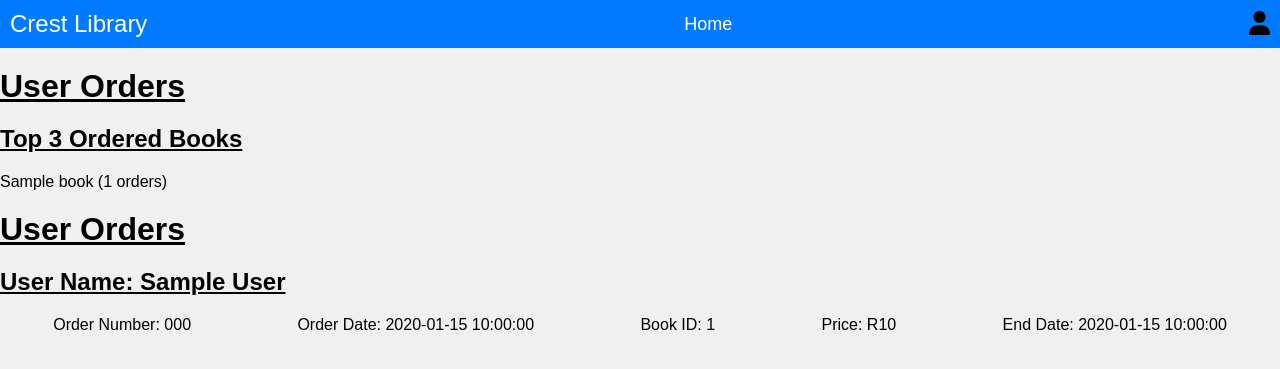
After one commit to Robofish996/CHALLENGE-LIBRARYMANAGEMENTSYSTEM, a PHP site: page /pages/usersOrders.php in a window 1280 px wide. The commit adds this page. Shown: the top 369 px of the page. Run offline with PHP 8.4, Linux system fonts and the light colour scheme; the visitor is signed in with stand-in values (Sample User, id 1); tables that the repository leaves empty or names only in its code hold one stand-in row (values such as "Sample post").

Commit message:
Created view Orders page

```diff
--- a/pages/admin.php
+++ b/pages/admin.php
@@ -59,9 +59,9 @@ $sessionData = $_SESSION;
         </a>
         <a class="tile" href="removeBook.php">
             <i class="fas fa-book"></i>
-            <h3>Remove a Book</h3>
+            <h3>Remove/Add a Book</h3>
         </a>
-        <a class="tile" href="view_orders.php">
+        <a class="tile" href="usersOrders.php">
             <i class="fas fa-file-alt"></i>
             <h3>View Orders of a User</h3>
         </a>
--- /dev/null
+++ b/pages/usersOrders.php
@@ -0,0 +1,130 @@
+<?php
+session_start();
+
+// Check if the user is logged in as a librarian
+if (!isset($_SESSION['role']) || $_SESSION['role'] !== 'librarian') {
+    header("Location: ../index.php");
+    exit();
+}
+
+// Database connection
+$connection = mysqli_connect('localhost', 'Mathew', 'mysql@123', 'crestlibrary');
+if (!$connection) {
+    die("Connection failed: " . mysqli_connect_error());
+}
+
+// Query to fetch user orders along with their names
+$query = "SELECT rentals.*, members.name
+          FROM rentals
+          JOIN members ON rentals.user_id = members.id
+          ORDER BY rentals.user_id, rentals.order_date DESC";
+
+// Execute the query
+$result = mysqli_query($connection, $query);
+
+// Check for errors
+if (!$result) {
+    die("Query failed: " . mysqli_error($connection));
+}
+// Query to fetch top 3 ordered books
+$query_top_books = "SELECT books.book_title, COUNT(rentals.book_id) AS order_count
+                    FROM books
+                    LEFT JOIN rentals ON books.book_id = rentals.book_id
+                    GROUP BY books.book_id
+                    ORDER BY order_count DESC
+                    LIMIT 3";
+
+// Execute the query for top ordered books
+$result_top_books = mysqli_query($connection, $query_top_books);
+
+// Check for errors
+if (!$result_top_books) {
+    die("Query failed: " . mysqli_error($connection));
+}
+?>
+
+<!DOCTYPE html>
+<html lang="en">
+<head>
+    <meta charset="UTF-8">
+    <meta http-equiv="X-UA-Compatible" content="IE=edge">
+    <meta name="viewport" content="width=device-width, initial-scale=1.0">
+    <title>User Orders</title>
+    <link rel="stylesheet" type="text/css" href="../styling/css/usersOrders.css">
+    <link rel="stylesheet" href="https://cdnjs.cloudflare.com/ajax/libs/font-awesome/6.0.0-beta3/css/all.min.css">
+</head>
+<body>
+    <!-- Navigation Bar -->
+    <nav class="navbar">
+        <div class="logo">
+            <a href="#">Crest Library</a>
+        </div>
+        <ul class="nav-links">
+            <li><a href="../pages/admin.php">Home</a></li>
+
+        </ul>
+        <div class="user-dropdown">
+            <i class="fas fa-user"></i>
+            <div class="dropdown-content">
+                <a href="../index.php?logout=true">Logout</a>
+            </div>
+        </div>
+    </nav>
+    <div class="container">
+    <h1 class="heading">User Orders</h1>
+
+    <!--Top ordered books -->
+    <div class="top-books">
+        <h2 class="heading">Top 3 Ordered Books</h2>
+        <ul>
+            <?php
+            while ($top_book = mysqli_fetch_assoc($result_top_books)) {
+                echo '<li>' . $top_book['book_title'] . ' (' . $top_book['order_count'] . ' orders)</li>';
+            }
+            ?>
+        </ul>
+    </div>
+
+    <div >
+        <h1 class="heading">User Orders</h1>
+
+        <?php
+
+        $currentUserID = null;
+
+        // Display user orders along with their names
+        while ($order = mysqli_fetch_assoc($result)) {
+            if ($order['user_id'] != $currentUserID) {
+                // Display user information if it's a new user
+                echo '<h2 class="heading">User Name: ' . $order['name'] . '</h2>';
+                $currentUserID = $order['user_id'];
+            }
+
+            echo '<div class="order-cards-container">';
+            echo '<p>Order Number: ' . $order['order_number'] . '</p>';
+            echo '<p>Order Date: ' . $order['order_date'] . '</p>';
+            echo '<p>Book ID: ' . $order['book_id'] . '</p>';
+            echo '<p>Price: R' . $order['price'] . '</p>';
+            echo '<p>End Date: ' . $order['end_date'] . '</p>';
+            echo '</div>';
+        }
+
+        // If no orders found
+        if (mysqli_num_rows($result) === 0) {
+            echo '<p>No orders found.</p>';
+        }
+
+        // Close the database connection
+        mysqli_close($connection);
+        ?>
+    </div>
+
+    <script>
+        // JavaScript code for dropdown
+        const dropdown = document.querySelector('.user-dropdown');
+        dropdown.addEventListener('click', () => {
+            dropdown.classList.toggle('active');
+        });
+    </script>
+</body>
+</html>
--- /dev/null
+++ b/styling/css/usersOrders.css
@@ -0,0 +1,122 @@
+/* Reset some default styling */
+body,
+h1,
+h2,
+h3,
+p,
+ul,
+li {
+    margin: 0;
+    padding: 0;
+}
+
+body {
+    font-family: Arial, sans-serif;
+    background-color: #f0f0f0;
+}
+
+.heading{
+    text-decoration: underline;
+    margin-top: 20px;
+    margin-bottom: 20px;
+}
+/* Navigation Bar */
+.navbar {
+    display: flex;
+    justify-content: space-between;
+    align-items: center;
+    background-color: #007bff;
+    padding: 10px;
+}
+
+.logo a {
+    color: #fff;
+    font-size: 24px;
+    text-decoration: none;
+}
+
+.nav-links {
+    list-style: none;
+    display: flex;
+}
+
+.nav-links li {
+    margin-left: 20px;
+}
+
+.nav-links a {
+    color: #fff;
+    text-decoration: none;
+    font-size: 18px;
+}
+
+.nav-links a:hover {
+    text-decoration: underline;
+}
+
+/* User Dropdown */
+.user-dropdown {
+    font-size: 24px;
+    position: relative;
+    cursor: pointer;
+}
+
+.circle-icon {
+    width: 40px;
+    height: 40px;
+    border-radius: 50%;
+    background-color: #fff;
+    display: flex;
+    justify-content: center;
+    align-items: center;
+}
+
+.user-dropdown .dropdown-content {
+    display: none;
+    position: absolute;
+    top: 45px;
+    right: 0;
+    background-color: #f9f9f9;
+    min-width: 100px;
+    border-radius: 4px;
+    box-shadow: 0 8px 16px rgba(0, 0, 0, 0.1);
+    padding: 8px;
+}
+
+.user-dropdown .dropdown-content a {
+    display: block;
+    color: #000000;
+    text-decoration: none;
+    font-size: 18px;
+    padding: 5px 10px;
+}
+
+.user-dropdown .dropdown-content a:hover {
+    background-color: #f1f1f1;
+}
+
+.user-dropdown.active .dropdown-content {
+    display: block;
+}
+/* ... */
+.order-cards-container {
+    display: flex;
+    flex-wrap: wrap;
+    justify-content:space-around;
+    margin-top: 20px;
+}
+
+.order-card {
+    width: calc(33.33% - 20px); /* Adjust the width as needed */
+    background-color: #fff;
+    border: 1px solid #ccc;
+    padding: 10px;
+    margin-bottom: 20px;
+    box-shadow: 0 2px 4px rgba(0, 0, 0, 0.1);
+    transition: box-shadow 0.3s ease;
+}
+
+.order-card:hover {
+    box-shadow: 0 4px 8px rgba(0, 0, 0, 0.2);
+}
+/* ... */
```
